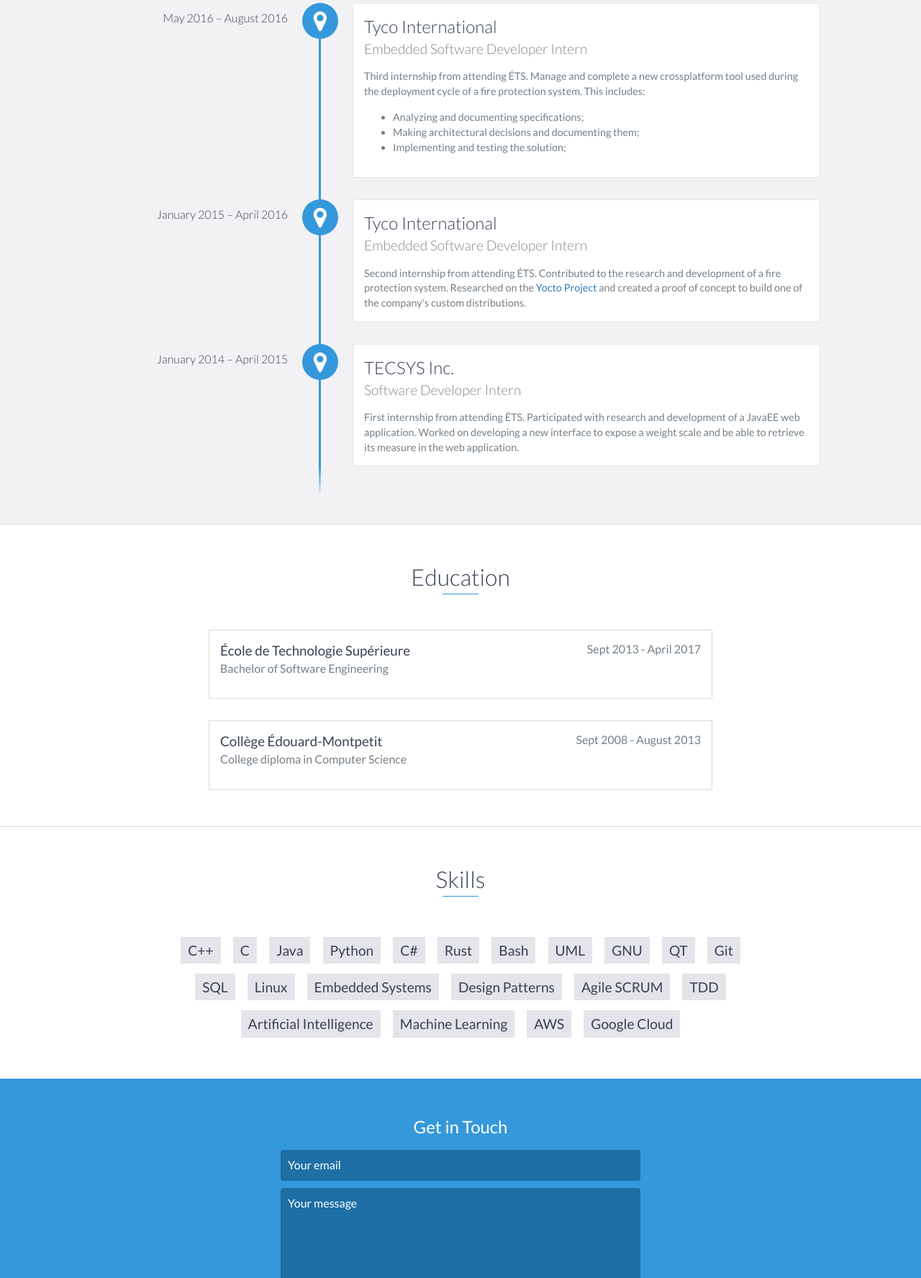
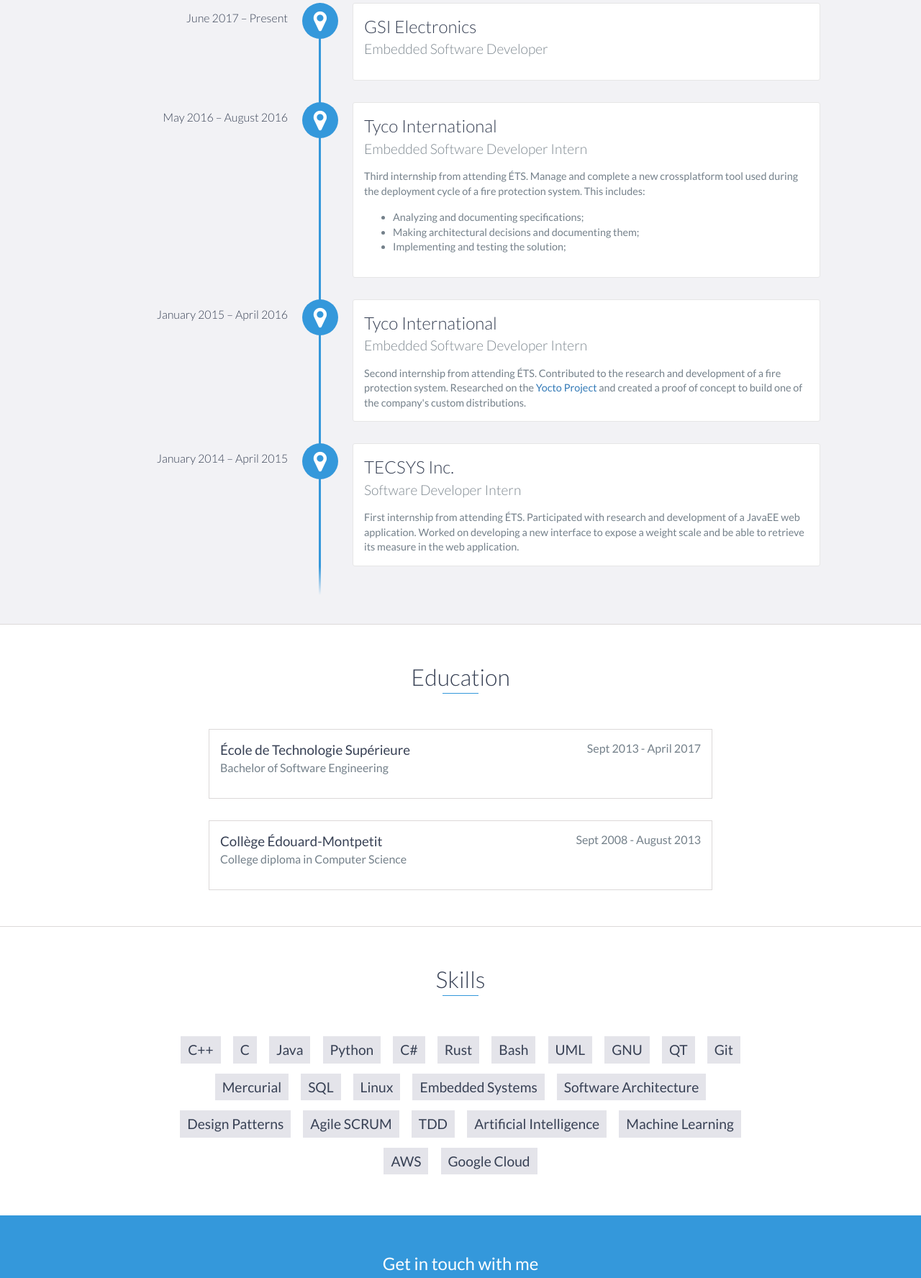
Before and after one commit to Flabbergabber/backup-personal-site, a plain HTML site: page index.html in a window 1280 px wide. Shown: the part 1263-3039 px from the top of the page at 72% size. Drawn offline with nearby package versions, Linux system fonts and the light colour scheme.

Commit message:
Update work and skills.

```diff
--- a/index.html
+++ b/index.html
@@ -86,7 +86,12 @@
     <div id="experience" class="background-alt">
         <h2 class="heading">Experience</h2>
         <div id="experience-timeline">
-            <div data-date="May 2016 – August 2016">
+			<div data-date="June 2017 – Present">
+                <h3>GSI Electronics</h3>
+                <h4>Embedded Software Developer</h4>
+            </div>
+
+			<div data-date="May 2016 – August 2016">
                 <h3>Tyco International</h3>
                 <h4>Embedded Software Developer Intern</h4>
                 <p>
@@ -173,9 +178,11 @@
             <li>GNU</li>
             <li>QT</li>
             <li>Git</li>
+            <li>Mercurial</li>
             <li>SQL</li>
             <li>Linux</li>
             <li>Embedded Systems</li>
+            <li>Software Architecture</li>
             <li>Design Patterns</li>
             <li>Agile SCRUM</li>
             <li>TDD</li>
@@ -188,7 +195,7 @@
     <!-- End #skills -->
 
     <div id="contact">
-        <h2>Get in Touch</h2>
+        <h2>Get in touch with me</h2>
         <div id="contact-form">
             <form method="POST" action="https://formspree.io/methot.david@gmail.com">
                 <input type="hidden" name="_subject" value="Contact request from personal website" />
```
